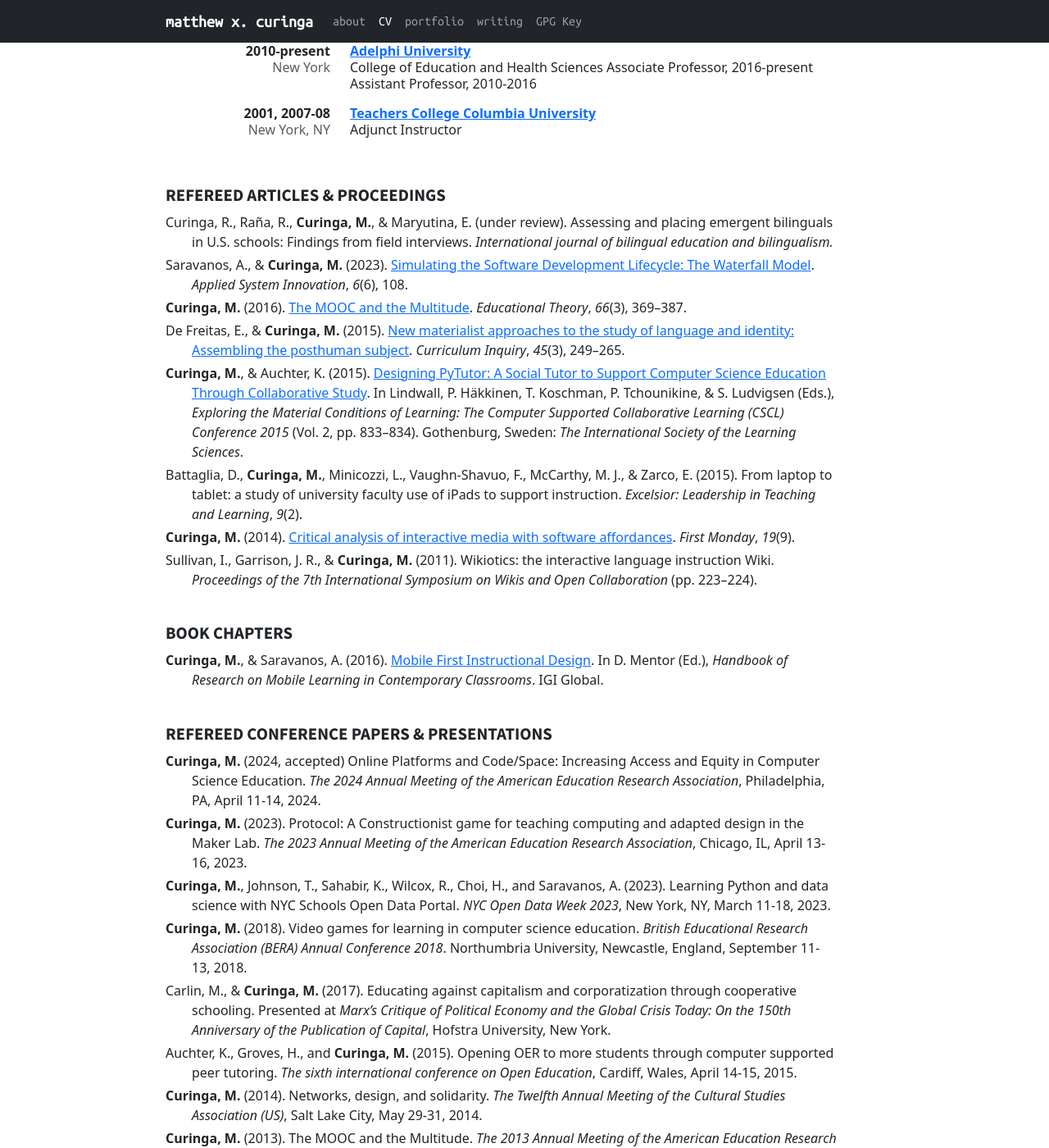
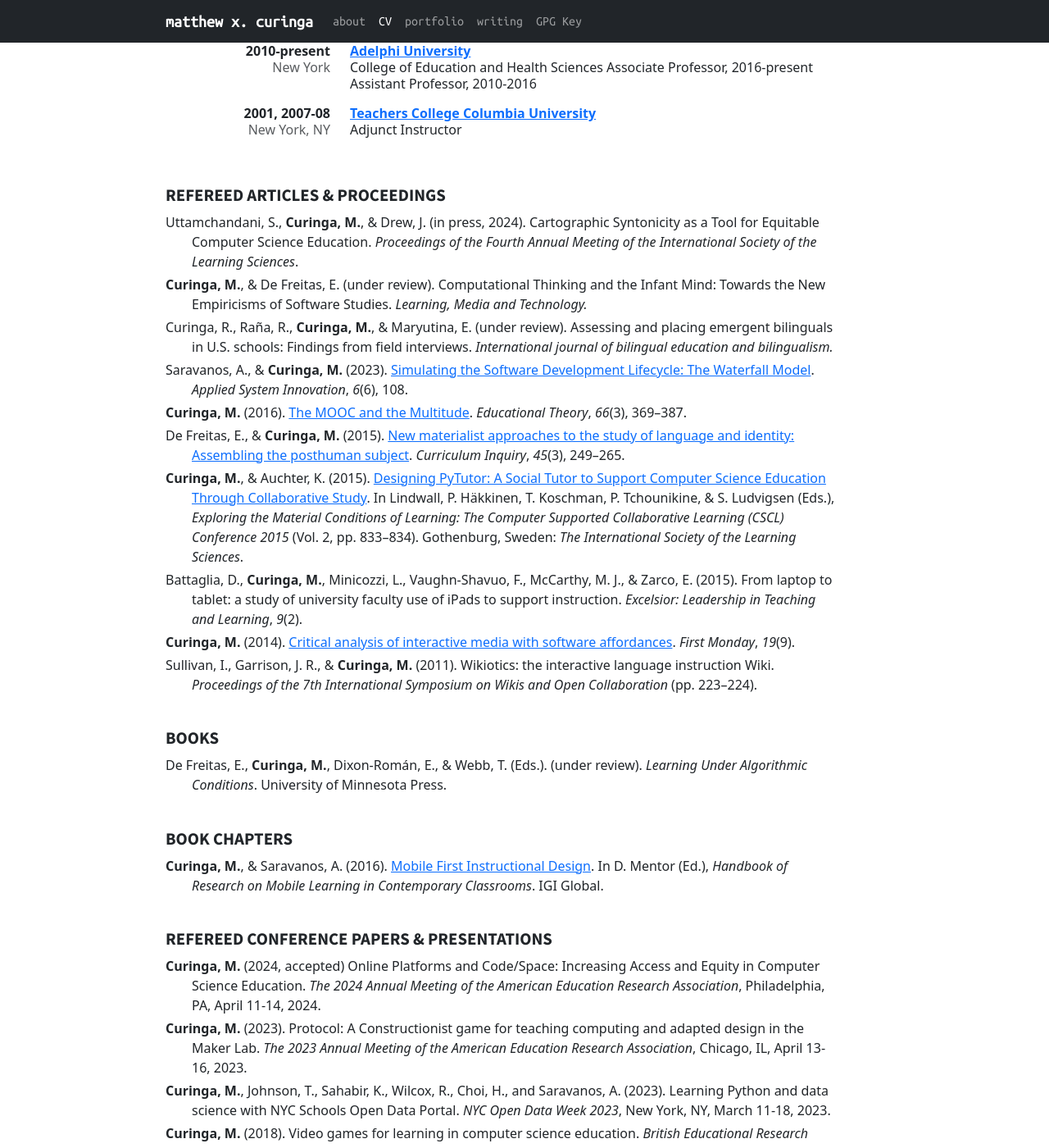
Before and after one commit to mcuringa/mcuringa.github.com, a Jekyll site: the page built from cv.md, in a window 1280 px wide and 1400 px high, scrolled down 631 px. Shown: the whole window at 82% size. Built offline with Jekyll 4.4.1, drawn with Linux system fonts in a browser that asks for light colours; some of the changed text lies outside the part shown.

Commit message:
added in press stuff

```diff
--- a/cv.md
+++ b/cv.md
@@ -74,6 +74,10 @@
 
 Refereed articles & proceedings
 -------------------------------
+Uttamchandani, S., **Curinga, M.**, & Drew, J. (in press, 2024). Cartographic Syntonicity as a Tool for Equitable Computer Science Education. _Proceedings of the Fourth Annual Meeting of the International Society of the Learning Sciences_.
+
+**Curinga, M.**, & De Freitas, E. (under review). Computational Thinking and the Infant Mind: Towards the New Empiricisms of Software Studies. _Learning, Media and Technology._
+
 Curinga, R., Raña, R., **Curinga, M.**, & Maryutina, E. (under review). Assessing and placing emergent bilinguals in U.S. schools: Findings from field interviews. _International journal of bilingual education and bilingualism._
 
 Saravanos, A., & **Curinga, M.** (2023). [Simulating the Software Development Lifecycle: The Waterfall Model](https://doi.org/10.3390/asi6060108). _Applied System Innovation_, _6_(6), 108.
@@ -89,6 +93,10 @@
 **Curinga, M.** (2014). [Critical analysis of interactive media with software affordances](http://firstmonday.org/ojs/index.php/fm/article/view/4757). _First Monday_, _19_(9).
 
 Sullivan, I., Garrison, J. R., & **Curinga, M.** (2011). Wikiotics: the interactive language instruction Wiki. _Proceedings of the 7th International Symposium on Wikis and Open Collaboration_ (pp. 223–224).
+
+Books
+-----
+De Freitas, E., **Curinga, M.**, Dixon-Román, E., & Webb, T. (Eds.). (under review). _Learning Under Algorithmic Conditions_. University of Minnesota Press.
 
 Book chapters
 -------------
@@ -137,6 +145,11 @@
 Kinzer, C. and **Curinga, M.** (2007) STEPS+G: A Framework for Multiple Perspectives to Enrich Latino Students&#8217; Academic Writing. _The 2007 Annual Meeting of the American Education Research Association_. Chicago.
 
 Arora, P., **Curinga, M.**, and Kaun, K. (2006) STEPS to Literacy: Using First Language to Facilitate Second Language Writing through an Innovative Literacy Software Tool. _Association of Latin American Scholars (ALAS) 4th Annual Education Across the Americas Graduate Student Conference._ Teachers College, March 31 &; April 1, 2006.
+
+Books
+-----
+De Freitas, E., Curinga, M. X., Roman-Dixon, E., & Webb, T. (Eds.). (under review). Learning Under Algorithmic Conditions. University of Minnesota Press.
+
 
 Book Reviews
 -------------------------------
```
